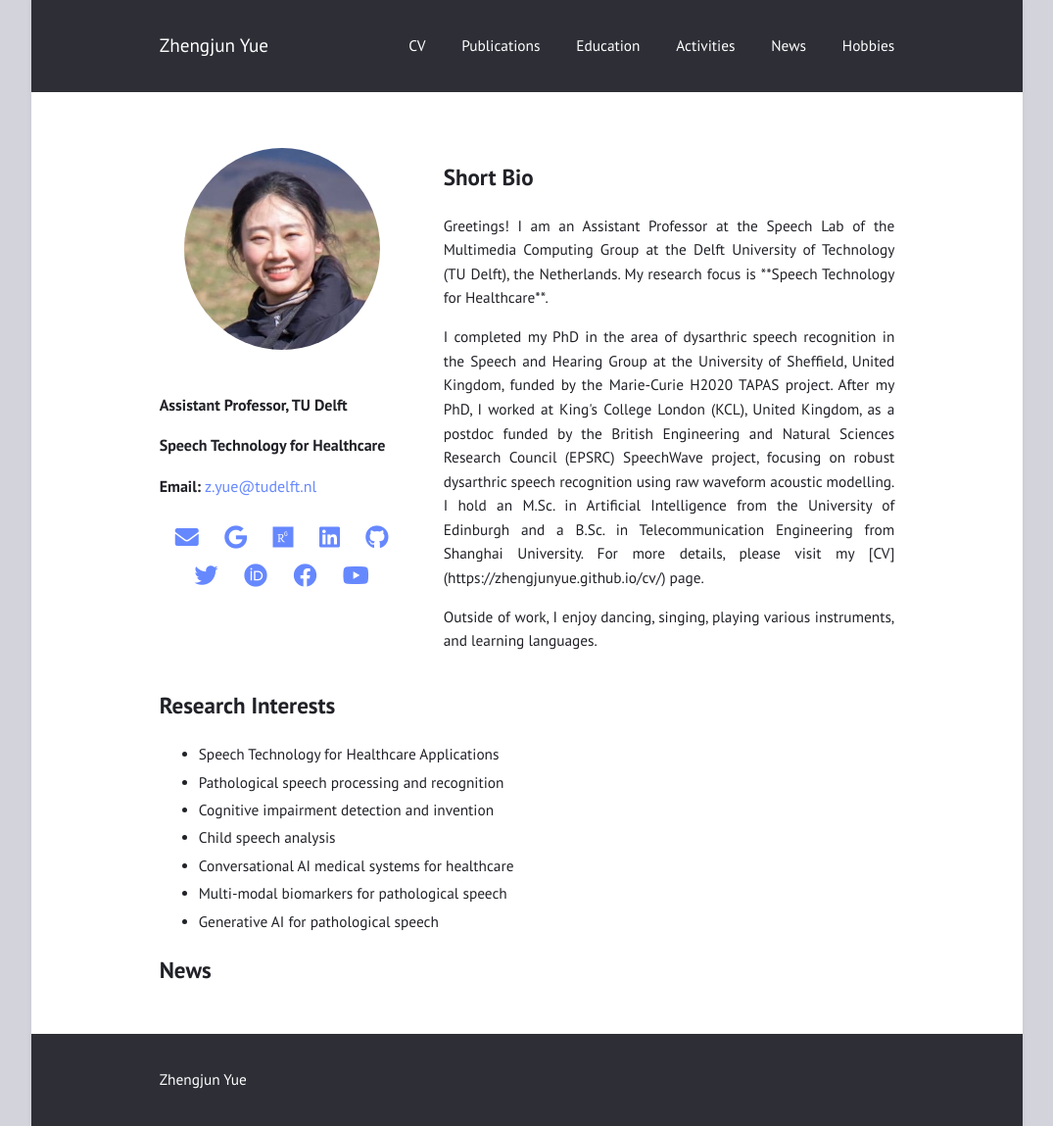
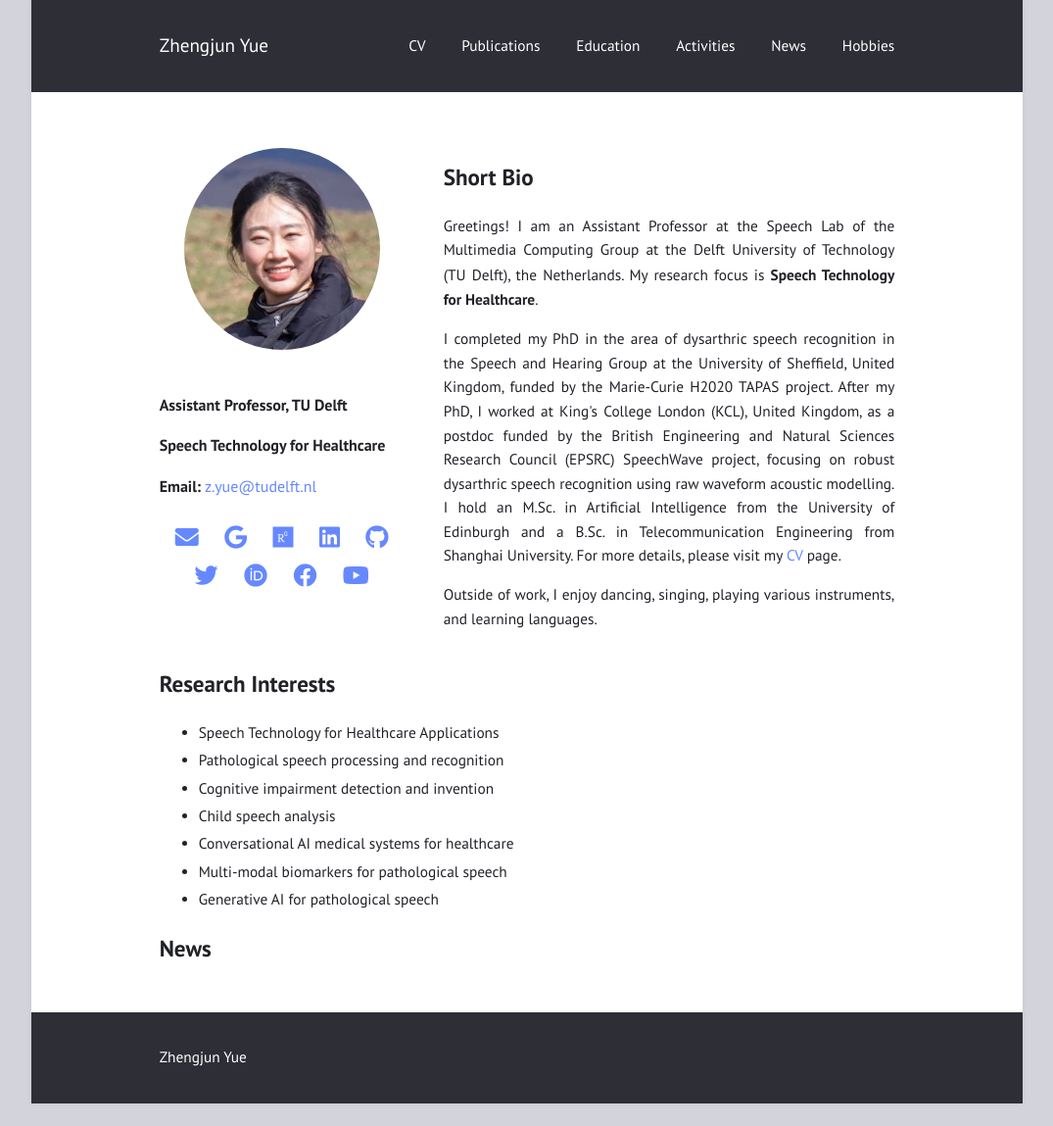
Before and after one commit to zhengjunyue/zhengjunyue.github.io, a Jekyll site: the page built from index.md, in a window 1280 px wide. Shown: the whole page at 98% size, without its empty margins (102-1177 px from the left). Built offline with Jekyll 4.4.1, drawn with Linux system fonts in a browser that asks for light colours; after the commit the page ends 1126 px from its top, so only the background shows below that.

Commit message:
Update index.md

```diff
--- a/index.md
+++ b/index.md
@@ -33,9 +33,9 @@ title: ""
   <!-- Left Side (Text) -->
   <div style="flex: 1; padding-left: 20px;">
     <h2>Short Bio</h2>
-    <p>Greetings! I am an Assistant Professor at the Speech Lab of the Multimedia Computing Group at the Delft University of Technology (TU Delft), the Netherlands. My research focus is **Speech Technology for Healthcare**.</p>
+    <p>Greetings! I am an Assistant Professor at the Speech Lab of the Multimedia Computing Group at the Delft University of Technology (TU Delft), the Netherlands. My research focus is <strong>Speech Technology for Healthcare</strong>.</p>
 
-    <p>I completed my PhD in the area of dysarthric speech recognition in the Speech and Hearing Group at the University of Sheffield, United Kingdom, funded by the Marie-Curie H2020 TAPAS project. After my PhD, I worked at King's College London (KCL), United Kingdom, as a postdoc funded by the British Engineering and Natural Sciences Research Council (EPSRC) SpeechWave project, focusing on robust dysarthric speech recognition using raw waveform acoustic modelling. I hold an M.Sc. in Artificial Intelligence from the University of Edinburgh and a B.Sc. in Telecommunication Engineering from Shanghai University. For more details, please visit my [CV](https://zhengjunyue.github.io/cv/) page.</p>
+    <p>I completed my PhD in the area of dysarthric speech recognition in the Speech and Hearing Group at the University of Sheffield, United Kingdom, funded by the Marie-Curie H2020 TAPAS project. After my PhD, I worked at King's College London (KCL), United Kingdom, as a postdoc funded by the British Engineering and Natural Sciences Research Council (EPSRC) SpeechWave project, focusing on robust dysarthric speech recognition using raw waveform acoustic modelling. I hold an M.Sc. in Artificial Intelligence from the University of Edinburgh and a B.Sc. in Telecommunication Engineering from Shanghai University. For more details, please visit my <a href="https://zhengjunyue.github.io/cv/" class="cv-link">CV</a> page.</p>
 
     <p>Outside of work, I enjoy dancing, singing, playing various instruments, and learning languages.</p>
   </div>
```
